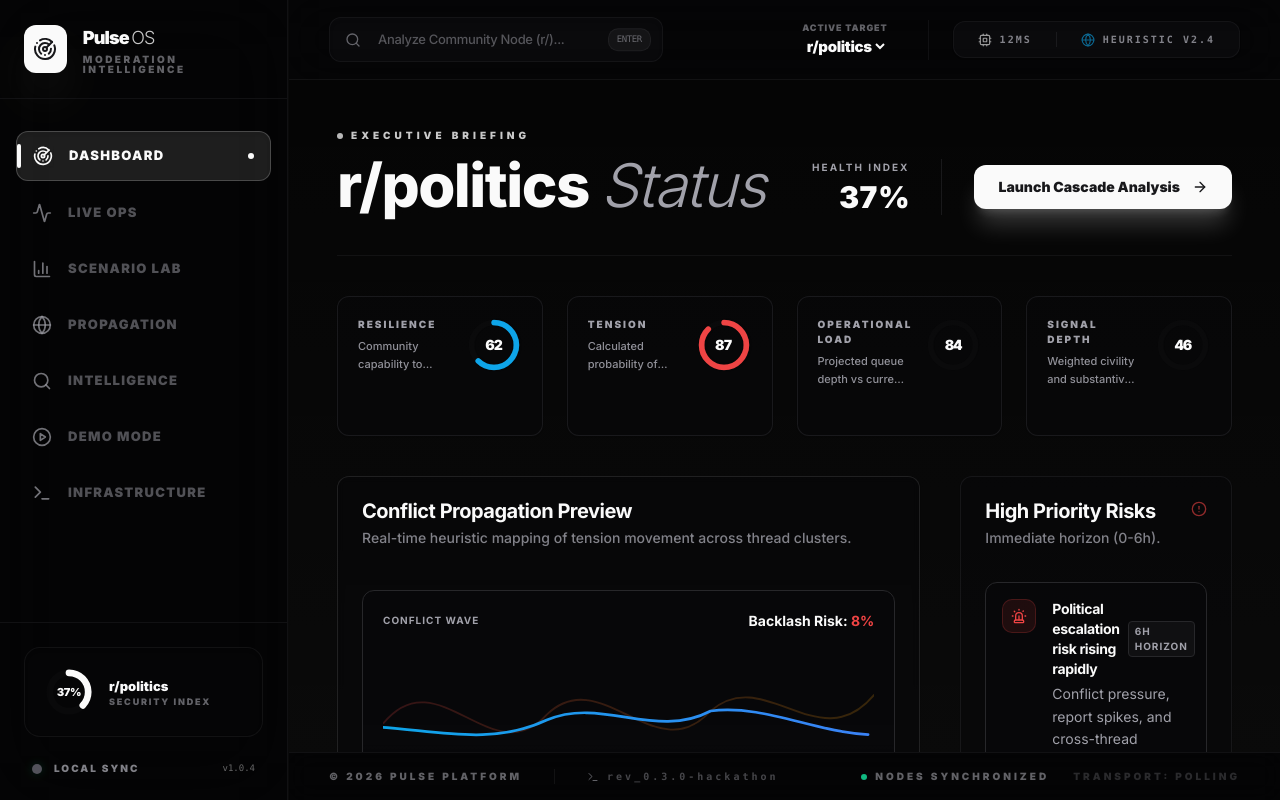
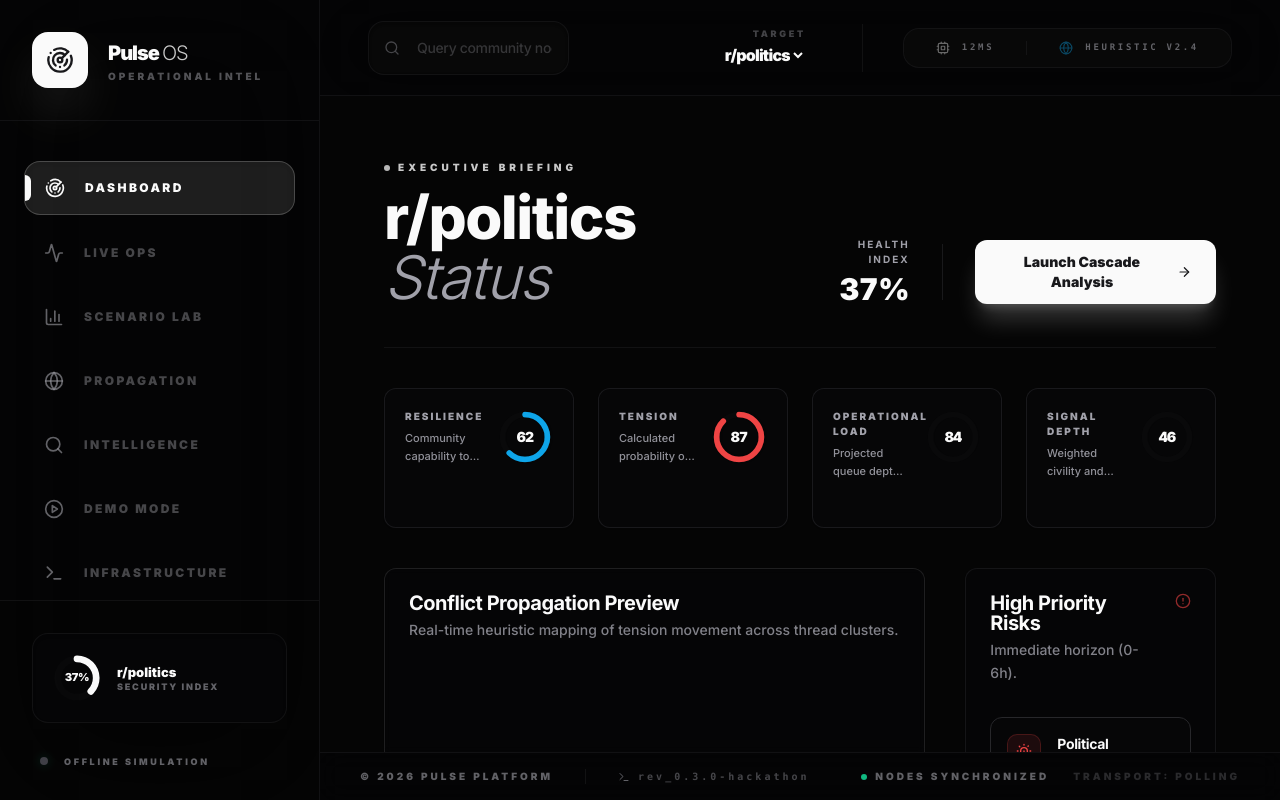
Before and after one commit to manurupan2007/pulse-reddit, a Next.js app: page / in a window 1280 px wide. Built offline with nearby package versions, Linux system fonts and the light colour scheme.

Commit message:
Refine: Resolve UI collisions, implement Cascade preview modes, and standardize layout padding for a breathable professional experience

```diff
--- a/components/dashboard/cascade-view.tsx
+++ b/components/dashboard/cascade-view.tsx
@@ -6,12 +6,16 @@ import { ScenarioOutcome } from "@/types";
 
 type CascadeViewProps = {
   outcome: ScenarioOutcome;
+  mode?: "full" | "preview";
 };
 
-export function CascadeView({ outcome }: CascadeViewProps) {
+export function CascadeView({ outcome, mode = "full" }: CascadeViewProps) {
+  const isPreview = mode === "preview";
+
   return (
-    <div className="space-y-6">
-      <div className="rounded-xl border border-border bg-card/40 p-5">
+    <div className={`space-y-6 ${isPreview ? 'h-full flex flex-col justify-center' : ''}`}>
+      {!isPreview && (
+        <div className="rounded-xl border border-border bg-card/40 p-5 shadow-sm">
           <div className="mb-4 flex items-center justify-between">
             <div className="text-[10px] font-bold uppercase tracking-widest text-muted-foreground">Conflict Wave</div>
             <div className="text-sm font-bold">
@@ -20,13 +24,17 @@ export function CascadeView({ outcome }: CascadeViewProps) {
           </div>
           <ConflictWave outcome={outcome} />
         </div>
+      )}
 
-      <div className="rounded-xl border border-border bg-card/40 p-5">
+      <div className={`rounded-xl border border-border bg-card/40 p-5 shadow-sm ${isPreview ? 'border-none bg-transparent p-0' : ''}`}>
+        {!isPreview && (
           <div className="mb-4 flex items-center justify-between">
             <div className="text-[10px] font-bold uppercase tracking-widest text-muted-foreground">Propagation Map</div>
             <div className="text-sm font-bold text-foreground">{outcome.cascadeMap.headline}</div>
           </div>
+        )}
         <PropagationMap outcome={outcome} />
+        {!isPreview && (
           <div className="mt-4 flex flex-col gap-2">
             {outcome.cascadeMap.notes.map((note) => (
               <div key={note} className="text-xs text-muted-foreground leading-relaxed flex items-center gap-2">
@@ -35,8 +43,10 @@ export function CascadeView({ outcome }: CascadeViewProps) {
               </div>
             ))}
           </div>
+        )}
       </div>
 
+      {!isPreview && (
         <div className="grid gap-4">
           {outcome.cascade.map((node, index) => (
             <motion.div
@@ -63,6 +73,7 @@ export function CascadeView({ outcome }: CascadeViewProps) {
             </motion.div>
           ))}
         </div>
+      )}
     </div>
   );
 }
--- a/components/dashboard/pulse-dashboard.tsx
+++ b/components/dashboard/pulse-dashboard.tsx
@@ -1,6 +1,6 @@
 "use client";
 
-import { ChevronRight, Cpu, Globe, Radar, Search, Terminal, ShieldAlert, BarChart3, AlertTriangle } from "lucide-react";
+import { ChevronRight, Cpu, Globe, Radar, Search, Terminal, ShieldAlert, BarChart3, AlertTriangle, Activity, PlayCircle } from "lucide-react";
 import { useState, useEffect } from "react";
 
 import { usePulseRuntime } from "@/hooks/use-pulse-runtime";
@@ -140,20 +140,20 @@ export function PulseDashboard() {
   return (
     <div className="flex h-screen bg-[#050505] overflow-hidden selection:bg-primary/30 selection:text-white antialiased">
       {/* Sidebar Navigation */}
-      <aside className="w-20 md:w-72 border-r border-border/40 bg-card/10 backdrop-blur-2xl flex flex-col shrink-0 z-50 transition-all duration-500 ease-in-out">
-        <div className="p-6 border-b border-border/40 flex items-center gap-4">
-          <div className="flex h-12 w-12 items-center justify-center rounded-xl bg-primary text-primary-foreground shadow-2xl shadow-primary/20 hover:scale-105 transition-transform cursor-pointer">
-            <Radar className="h-6 w-6" />
+      <aside className="w-20 md:w-80 border-r border-border/40 bg-card/10 backdrop-blur-3xl flex flex-col shrink-0 z-50 transition-all duration-500 ease-in-out">
+        <div className="p-8 border-b border-border/40 flex items-center gap-5">
+          <div className="flex h-14 w-14 items-center justify-center rounded-2xl bg-primary text-primary-foreground shadow-2xl shadow-primary/20 hover:scale-105 transition-transform cursor-pointer">
+            <Radar className="h-7 w-7" />
           </div>
-          <div className="hidden md:block space-y-0.5">
-            <div className="text-lg font-black tracking-tighter text-foreground">Pulse <span className="text-primary font-light opacity-80">OS</span></div>
-            <div className="text-[10px] font-black uppercase tracking-[0.25em] text-muted-foreground/60 leading-none">
-              Moderation Intelligence
+          <div className="hidden md:block space-y-1">
+            <div className="text-xl font-black tracking-tighter text-foreground">Pulse <span className="text-primary font-light opacity-80">OS</span></div>
+            <div className="text-[10px] font-black uppercase tracking-[0.3em] text-muted-foreground/50 leading-none">
+              Operational Intel
             </div>
           </div>
         </div>
 
-        <nav className="flex-1 overflow-y-auto py-8 px-4 space-y-2 custom-scrollbar text-foreground">
+        <nav className="flex-1 overflow-y-auto py-10 px-6 space-y-3 custom-scrollbar text-foreground">
           {navItems.map((item) => {
             const Icon = item.icon;
             const isActive = view === item.id;
@@ -161,72 +161,62 @@ export function PulseDashboard() {
               <button
                 key={item.id}
                 onClick={() => setView(item.id as any)}
-                className={`w-full flex items-center gap-4 px-4 py-3.5 rounded-xl transition-all duration-300 group relative ${
+                className={`w-full flex items-center gap-5 px-5 py-4 rounded-2xl transition-all duration-300 group relative ${
                   isActive
                     ? "bg-primary/10 text-primary border border-primary/20 shadow-inner"
-                    : "text-muted-foreground/70 hover:bg-muted/30 hover:text-foreground"
+                    : "text-muted-foreground/60 hover:bg-muted/30 hover:text-foreground"
                 }`}
               >
-                <Icon className={`h-5 w-5 shrink-0 ${isActive ? "text-primary shadow-sm" : "group-hover:scale-110 transition-transform"}`} />
-                <span className={`hidden md:block text-[13px] font-black uppercase tracking-widest ${isActive ? "opacity-100" : "opacity-70 group-hover:opacity-100"}`}>{item.label}</span>
+                <Icon className={`h-5 w-5 shrink-0 ${isActive ? "text-primary" : "group-hover:scale-110 transition-transform"}`} />
+                <span className={`hidden md:block text-xs font-black uppercase tracking-[0.2em] ${isActive ? "opacity-100" : "opacity-70 group-hover:opacity-100"}`}>{item.label}</span>
                 {isActive && (
-                  <div className="ml-auto hidden md:block">
-                    <div className="h-1.5 w-1.5 rounded-full bg-primary animate-pulse" />
-                  </div>
-                )}
-                {/* Active Indicator Bar */}
-                {isActive && (
-                  <div className="absolute left-0 top-1/4 bottom-1/4 w-1 bg-primary rounded-full" />
+                  <div className="absolute left-0 top-1/4 bottom-1/4 w-1.5 bg-primary rounded-r-full" />
                 )}
               </button>
             );
           })}
         </nav>
 
-        <div className="p-6 border-t border-border/40 bg-card/5 space-y-6">
-           <div className="hidden md:block transition-all hover:scale-[1.02]">
+        <div className="p-8 border-t border-border/40 bg-card/5 space-y-8">
+           <div className="hidden md:block">
              <HealthCard twin={twin} />
            </div>
            <div className="flex items-center justify-between px-2">
-              <div className="flex items-center gap-3">
-                <div className={`h-2.5 w-2.5 rounded-full shadow-[0_0_10px_rgba(16,185,129,0.2)] ${mode === 'live' ? 'bg-emerald-500 animate-pulse' : 'bg-zinc-600'}`} />
-                <div className="hidden md:block text-[10px] font-black uppercase tracking-[0.2em] text-muted-foreground/80">
-                  {mode === "live" ? "System Live" : "Local Sync"}
+              <div className="flex items-center gap-4">
+                <div className={`h-2 w-2 rounded-full shadow-[0_0_10px_rgba(16,185,129,0.2)] ${mode === 'live' ? 'bg-emerald-500 animate-pulse' : 'bg-zinc-700'}`} />
+                <div className="hidden md:block text-[9px] font-black uppercase tracking-[0.3em] text-muted-foreground/60">
+                  {mode === "live" ? "System Active" : "Offline Simulation"}
                 </div>
               </div>
-              <div className="hidden md:block text-[9px] font-mono opacity-40">v1.0.4</div>
            </div>
         </div>
       </aside>
 
       {/* Main Content Area */}
-      <main className="flex-1 flex flex-col min-w-0 overflow-hidden relative border-l border-white/[0.02]">
+      <main className="flex-1 flex flex-col min-w-0 overflow-hidden relative">
         {/* Header Strip */}
-        <header className="h-20 border-b border-border/40 bg-card/20 backdrop-blur-xl flex items-center justify-between px-10 shrink-0 relative z-40">
+        <header className="h-24 border-b border-border/40 bg-card/10 backdrop-blur-2xl flex items-center justify-between px-12 shrink-0 relative z-40">
           <div className="flex items-center flex-1 max-w-2xl">
              <div className="relative w-full group text-foreground">
-                <Search className="absolute left-4 top-1/2 -translate-y-1/2 h-4 w-4 text-muted-foreground group-focus-within:text-primary transition-colors opacity-60" />
+                <Search className="absolute left-4 top-1/2 -translate-y-1/2 h-4 w-4 text-muted-foreground group-focus-within:text-primary transition-colors opacity-40" />
                 <input
                   type="text"
-                  placeholder="Analyze Community Node (r/)..."
+                  placeholder="Query community node..."
                   value={searchInput}
                   onChange={(e) => setSearchInput(e.target.value)}
                   onKeyDown={(e) => e.key === 'Enter' && handleSetSubreddit(searchInput)}
-                  className="w-full bg-muted/20 border border-border/40 rounded-xl pl-12 pr-4 py-3 text-[13px] font-medium tracking-tight placeholder:text-muted-foreground/50 focus:outline-none focus:ring-1 focus:ring-primary/40 focus:bg-background/80 transition-all shadow-inner"
+                  className="w-full bg-muted/10 border border-border/40 rounded-2xl pl-12 pr-4 py-4 text-sm font-medium tracking-tight placeholder:text-muted-foreground/30 focus:outline-none focus:ring-1 focus:ring-primary/30 focus:bg-background/40 transition-all shadow-inner"
                 />
-                <kbd className="absolute right-3 top-1/2 -translate-y-1/2 px-2 py-1 rounded-md border border-border/60 bg-muted/40 text-[9px] text-muted-foreground/60 hidden sm:block font-mono tracking-tighter">
-                  ENTER
-                </kbd>
               </div>
           </div>
 
-          <div className="flex items-center gap-6 ml-10">
-            <div className="flex flex-col items-end gap-1 px-4">
-              <div className="text-[9px] font-black uppercase tracking-widest text-muted-foreground/60 leading-none">Active Target</div>
+          <div className="flex items-center gap-10 ml-12">
+            <div className="flex flex-col items-end gap-1.5 px-4">
+              <div className="text-[9px] font-black uppercase tracking-[0.3em] text-muted-foreground/40 leading-none">Target</div>
               <select
                 value={subreddit}
                 onChange={(e) => handleSetSubreddit(e.target.value)}
-                className="bg-transparent text-[15px] font-black tracking-tight text-foreground focus:outline-none cursor-pointer hover:text-primary transition-colors text-right"
+                className="bg-transparent text-base font-black tracking-tighter text-foreground focus:outline-none cursor-pointer hover:text-primary transition-colors text-right"
               >
                 {presetOptions.map((option) => (
                   <option key={option.subreddit} value={option.subreddit} className="bg-[#050505] text-foreground font-sans">
@@ -236,15 +226,15 @@ export function PulseDashboard() {
               </select>
             </div>
 
-            <div className="h-10 w-[1px] bg-border/40" />
+            <div className="h-12 w-[1px] bg-border/40" />
 
-            <div className="hidden lg:flex items-center gap-6 text-[10px] font-black uppercase tracking-[0.2em] text-muted-foreground/80 bg-muted/20 px-6 py-2.5 rounded-xl border border-border/40 shadow-sm">
-              <div className="flex items-center gap-2 border-r border-border/60 pr-6 group">
-                <Cpu className="h-3.5 w-3.5 text-primary opacity-60 group-hover:opacity-100 transition-opacity" />
+            <div className="hidden lg:flex items-center gap-8 text-[9px] font-black uppercase tracking-[0.3em] text-muted-foreground/60 bg-muted/10 px-8 py-3 rounded-2xl border border-border/40">
+              <div className="flex items-center gap-3 border-r border-border/40 pr-8">
+                <Cpu className="h-3.5 w-3.5 text-primary opacity-40" />
                 <span className="font-mono">12ms</span>
               </div>
-              <div className="flex items-center gap-2 group">
-                <Globe className="h-3.5 w-3.5 text-sky-500 opacity-60 group-hover:opacity-100 transition-opacity" />
+              <div className="flex items-center gap-3">
+                <Globe className="h-3.5 w-3.5 text-sky-500 opacity-40" />
                 <span className="font-mono">Heuristic v2.4</span>
               </div>
             </div>
@@ -252,7 +242,7 @@ export function PulseDashboard() {
         </header>
 
         {/* Dynamic View Content */}
-        <div className="flex-1 overflow-y-auto custom-scrollbar p-10 md:p-12 scroll-smooth bg-gradient-to-b from-transparent to-primary/[0.02]">
+        <div className="flex-1 overflow-y-auto custom-scrollbar p-12 md:p-16 scroll-smooth">
            <div className="mx-auto max-w-[1500px]">
               {view === "overview" && (
                 <OverviewPage subreddit={subreddit} twin={twin} outcome={outcome} setView={setView} />
@@ -333,8 +323,6 @@ export function PulseDashboard() {
   );
 }
 
-import { Activity, PlayCircle } from "lucide-react";
-
 function ShortcutItem({ label, action }: { label: string; action: string }) {
   return (
     <div className="flex items-center justify-between px-3 py-2 rounded-lg bg-muted/10 border border-border/30 text-[10px] font-black uppercase tracking-wider transition-colors hover:border-primary/30 group">
--- a/components/dashboard/views/overview-view.tsx
+++ b/components/dashboard/views/overview-view.tsx
@@ -55,17 +55,17 @@ export function OverviewPage({ subreddit, twin, outcome, setView }: OverviewPage
       {/* Main Content Layout */}
       <div className="grid gap-10 lg:grid-cols-3">
         {/* Cascade Preview */}
-        <div className="lg:col-span-2">
+        <div className="lg:col-span-2 flex">
           <SectionCard
             title="Conflict Propagation Preview"
             description="Real-time heuristic mapping of tension movement across thread clusters."
             className="bg-card/20 backdrop-blur-sm border-primary/10 flex-1"
           >
-            <div className="h-[440px] flex flex-col pt-4">
-              <div className="flex-1 min-h-0">
-                <CascadeView outcome={outcome} />
+            <div className="flex flex-col pt-4 h-full">
+              <div className="flex-1 min-h-[300px]">
+                <CascadeView outcome={outcome} mode="preview" />
               </div>
-              <div className="pt-8 mt-6 border-t border-border/40 flex justify-center">
+              <div className="pt-8 mt-6 border-t border-border/40 flex justify-center shrink-0">
                 <button
                   onClick={() => setView("cascade")}
                   className="text-[11px] font-black uppercase tracking-[0.2em] text-primary flex items-center gap-2 hover:underline group"
```
Also changed, not shown: components/dashboard/views/cascade-view.tsx (+17 -13 lines), components/dashboard/views/operations-view.tsx (+9 -9 lines), components/dashboard/views/simulation-view.tsx (+10 -10 lines). Lines whose indentation alone changed are shown as unchanged.
